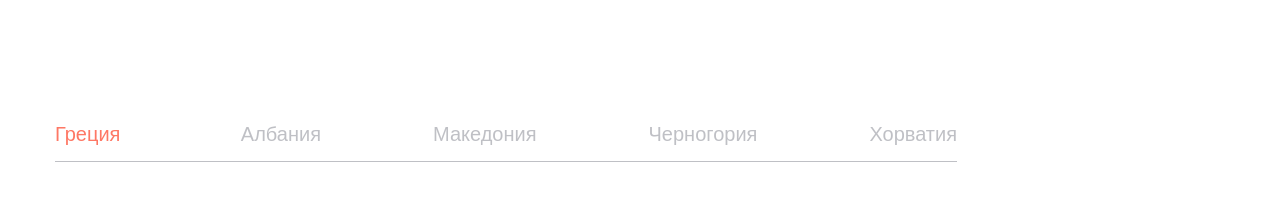
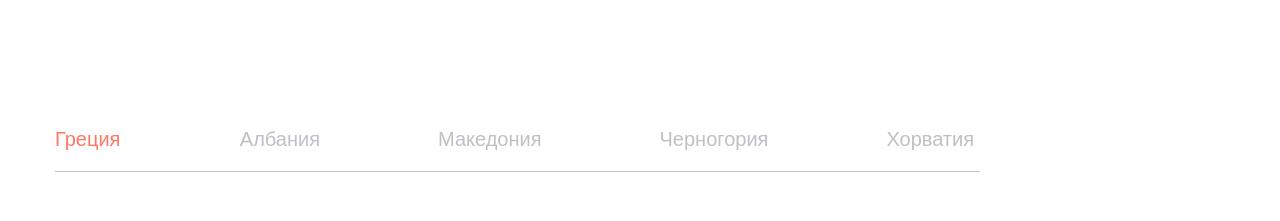
Before and after one commit to alenushka-jpg/gramovich_way, a website: page source/index.html in a window 1280 px wide. Shown: the part 2457-2678 px from the top of the page. Drawn offline with nearby package versions, Linux system fonts and the light colour scheme; files that its build step writes are made by us from their sources.

Commit message:
Правит кнопки в слайдере

```diff
--- a/source/sass/blocks/countries.scss
+++ b/source/sass/blocks/countries.scss
@@ -9,7 +9,7 @@
 }
 
 .countries__list {
-  width: 902px;
+  width: 925px;
   display: grid;
   grid-template-columns: repeat(5, 1fr);
   column-gap: 112px;
@@ -25,11 +25,13 @@
 }
 
 .countries__item {
-  padding: 25px 0 15px;
+  padding: 20px 0 10px;
 }
 
 .countries__toggle {
-  padding: 0;
+  padding-top: 10px;
+  padding-bottom: 10px;
+  padding-left: 0;
   border: 0;
   font-weight: 500;
   font-size: 20px;
```
